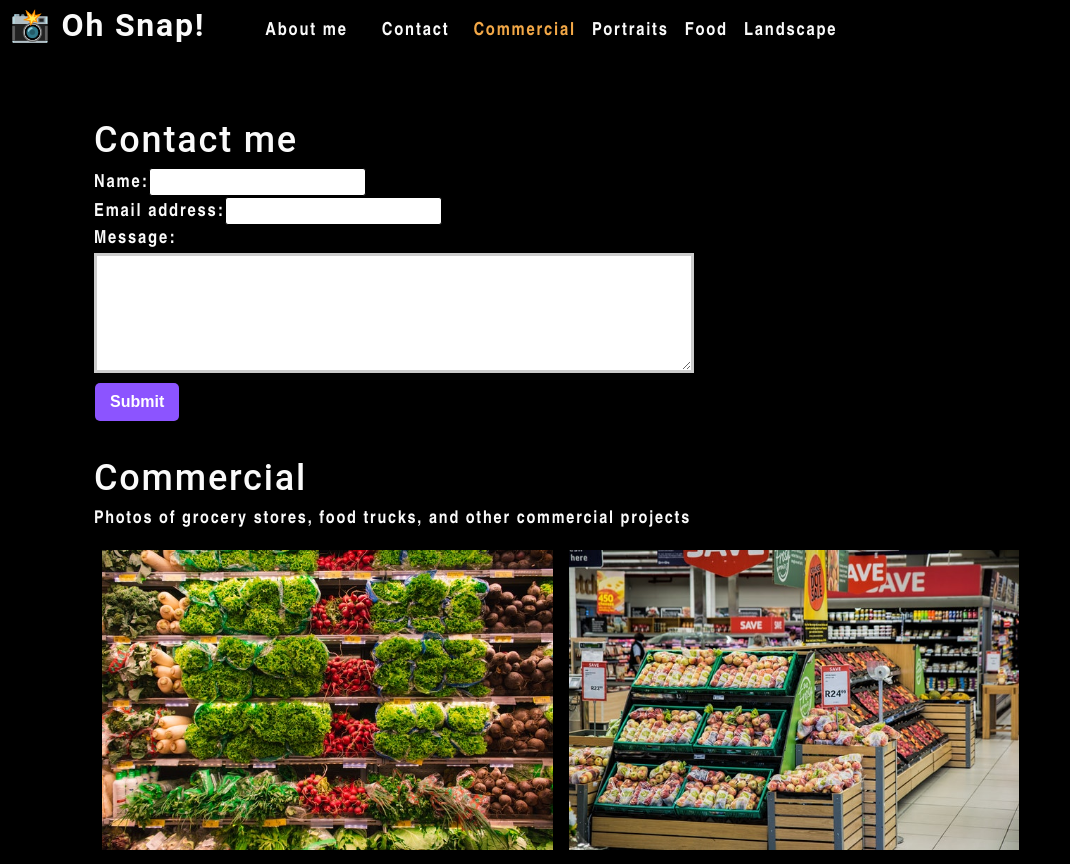
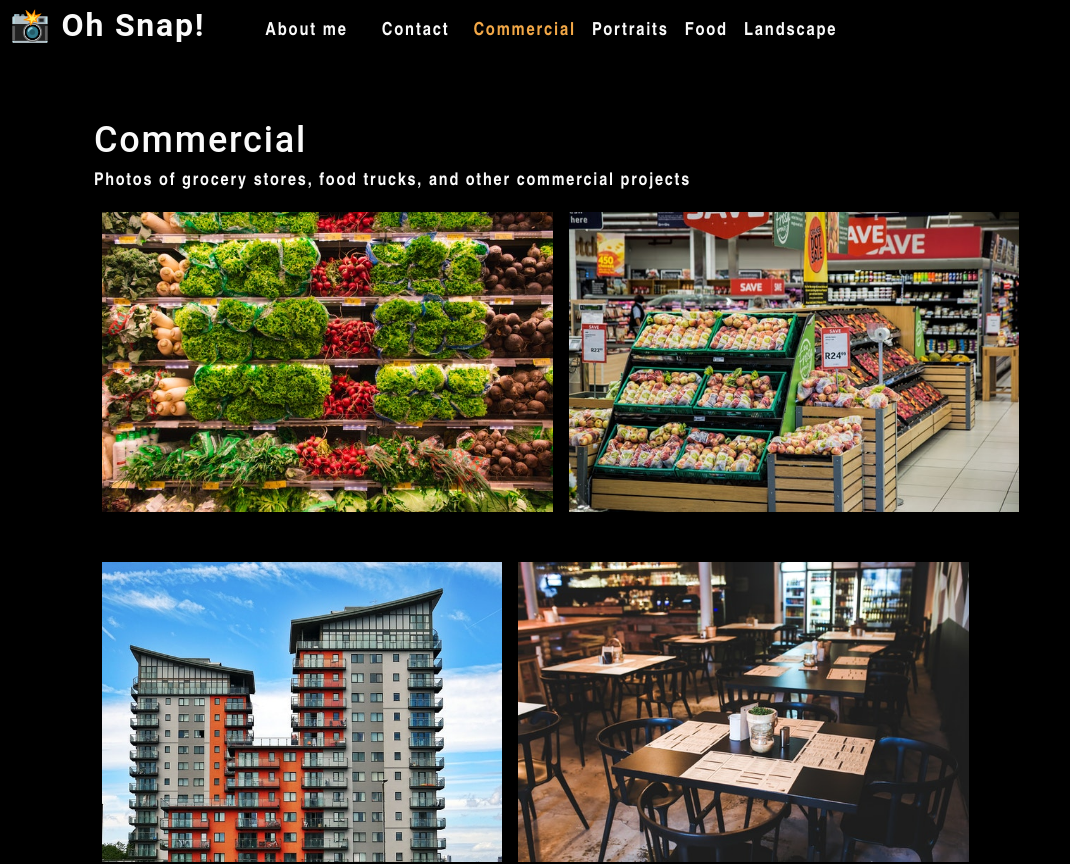
Before and after one commit to mswil/photo-port, a React (Create React App) app: page / in a window 1280 px wide. Shown: the top 864 px of the page, without its empty margins (0-1070 px from the left). Built offline with nearby package versions, Linux system fonts and the light colour scheme.

Commit message:
Add a contact form

```diff
--- a/src/App.js
+++ b/src/App.js
@@ -18,17 +18,26 @@
 
   const [currentCategory, setCurrentCategory] = useState(categories[0]);
 
+  const [contactSelected, setContactSelected] = useState(false);
+
   return (
     <div>
       <Nav
         categories={categories}
         setCurrentCategory={setCurrentCategory}
         currentCategory={currentCategory}
+        contactSelected={contactSelected}
+        setContactSelected={setContactSelected}
       ></Nav>
       <main>
-        <ContactForm></ContactForm>
-        <Gallery currentCategory={currentCategory}></Gallery>
-        <About></About>
+        {!contactSelected ? (
+          <>
+            <Gallery currentCategory={currentCategory}></Gallery>
+            <About></About>
+          </>
+        ) : (
+          <ContactForm></ContactForm>
+        )}
       </main>
     </div>
   );
--- a/src/components/Contact/index.js
+++ b/src/components/Contact/index.js
@@ -1,5 +1,5 @@
 import React, { useState } from 'react';
-
+import { validateEmail } from '../../utils/helpers';
 
 
 function ContactForm() {
@@ -7,13 +7,35 @@
     const [formState, setFormState] = useState({ name: '', email: '', message: '' });
     const { name, email, message } = formState;
 
+    const [errorMessage, setErrorMessage] = useState('');
+
     function handleChange(e) {
-        setFormState({ ...formState, [e.target.name]: e.target.value })
+        if (e.target.name === 'email') {
+            const isValid = validateEmail(e.target.value);
+            if (!isValid) {
+                setErrorMessage('Your email is invalid.');
+            } else {
+                setErrorMessage('');
+            }
+        } else {
+            if (!e.target.value.length) {
+                setErrorMessage(`${e.target.name} is required.`);
+            } else {
+                setErrorMessage('');
+            }
+        }
+
+        if (!errorMessage) {
+            setFormState({ ...formState, [e.target.name]: e.target.value });
+        }
     }
 
     function handleSubmit(e) {
         e.preventDefault();
-        console.log(formState);
+        if (!errorMessage) {
+            setFormState({ [e.target.name]: e.target.value });
+            console.log('Form', formState);
+          }
     }
 
     return (
@@ -22,16 +44,21 @@
             <form id="contact-form" onSubmit={handleSubmit}>
                 <div>
                     <label htmlFor="name">Name:</label>
-                    <input type="text" defaultValue={name} onChange={handleChange} name="name" />
+                    <input type="text" defaultValue={name} onBlur={handleChange} name="name" />
                 </div>
                 <div>
                     <label htmlFor="email">Email address:</label>
-                    <input type="email" defaultValue={email} onChange={handleChange} name="email" />
+                    <input type="email" defaultValue={email} onBlur={handleChange} name="email" />
                 </div>
                 <div>
                     <label htmlFor="message">Message:</label>
-                    <textarea name="message" defaultValue={message} onChange={handleChange} rows="5" />
+                    <textarea name="message" defaultValue={message} onBlur={handleChange} rows="5" />
                 </div>
+                {errorMessage && (
+                    <div>
+                        <p className="error-text">{errorMessage}</p>
+                    </div>
+                )}
                 <button type="submit">Submit</button>
             </form>
         </section>
```
